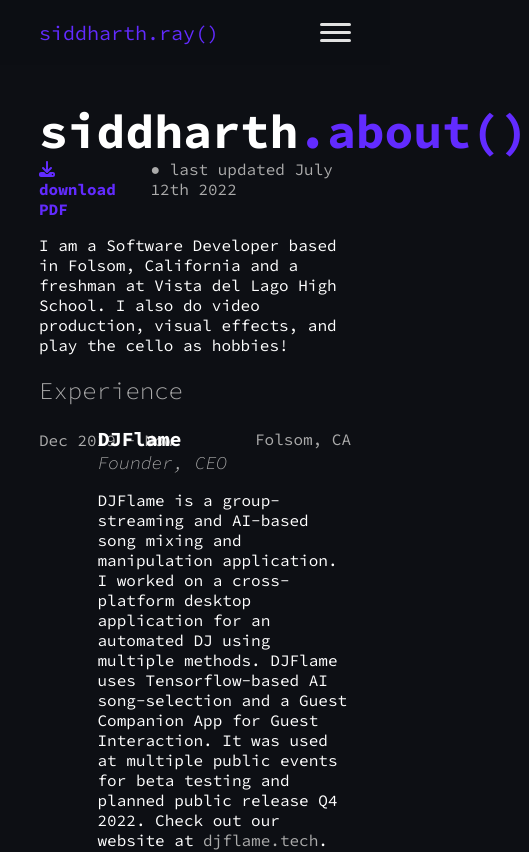
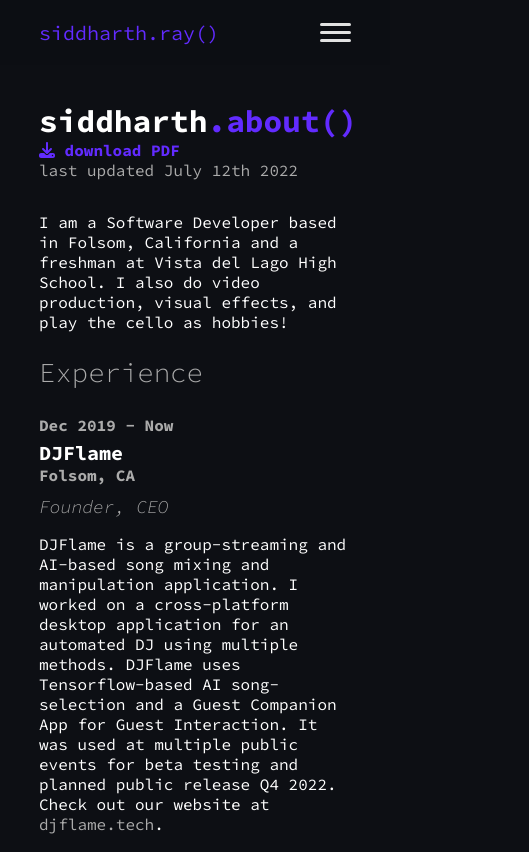
Before and after one commit to kidsonfilms-python-rules/siddharth-ray-dot-com, a Next.js app: page /about in a window 390 px wide. Shown: the top 852 px of the page, 529 px wide, since content can reach past the window. Built offline with nearby package versions, Linux system fonts and the light colour scheme.

Commit message:
made about/resume page responsive

```diff
--- a/pages/about.js
+++ b/pages/about.js
@@ -22,7 +22,8 @@
           <h1 className={styles.title}>siddharth<span className={styles.primaryColorSpan}>.about()</span></h1>
           <div className={styles.buttonRow}>
             <a href='/download/Siddharth Ray Resume.pdf' target={"_blank"}><FontAwesomeIcon icon={faDownload} className={styles.icon} /> download PDF</a>
-            <p>●  last updated July 12th 2022</p>
+            <p>●  </p>
+            <p>last updated July 12th 2022</p>
           </div>
           <p>
             I am a Software Developer based in Folsom, California and a freshman at Vista del Lago High School. I also do video production, visual effects, and play the cello as hobbies!
--- a/styles/About.module.css
+++ b/styles/About.module.css
@@ -136,6 +136,26 @@
     width: 100%;
     flex-direction: column;
   }
+
+  .title {
+    font-size: 8vw;
+  }
+
+  .main h2 {
+    font-size: 7vw;
+  }
+
+  .buttonRow {
+    flex-direction: column !important;
+  }
+
+  .buttonRow p:nth-child(2) {
+    display: none;
+  }
+
+  .buttonRow p {
+    margin-left: 0px !important;
+  }
 }
 
 .primaryColorSpan {
--- a/styles/ExperienceBlock.module.css
+++ b/styles/ExperienceBlock.module.css
@@ -55,3 +55,25 @@
 .mainBody a:hover {
     color: white;
 }
+
+@media (max-width: 600px) {
+    .block {
+        flex-direction: column;
+        margin-bottom: 2.5vh;
+    }
+
+    .timeframeContainer p {
+        font-weight: bold;
+        margin-bottom: 5px;
+    }
+
+    .titleDiv {
+        flex-direction: column;
+        text-align: left;
+        margin-bottom: 10px;
+    }
+
+    .titleDiv p {
+        font-weight: bold;
+    }
+}
```
